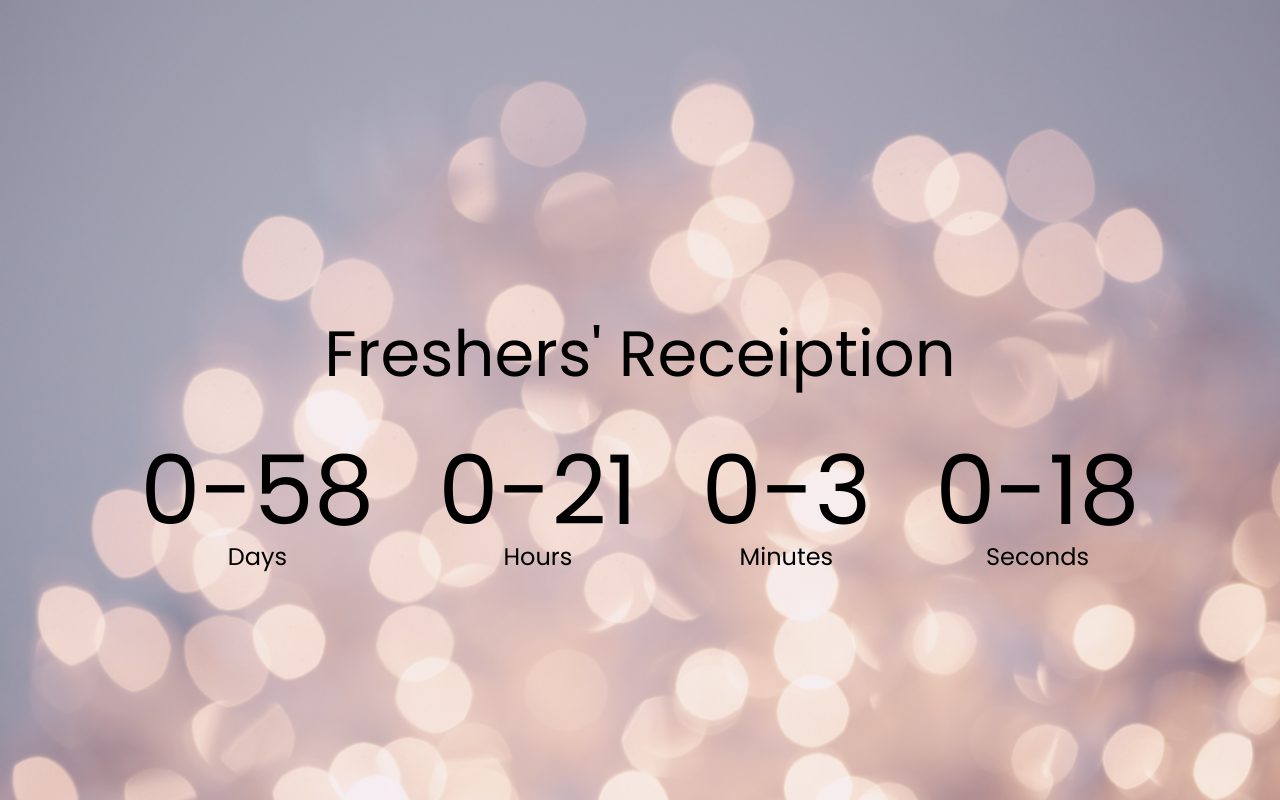
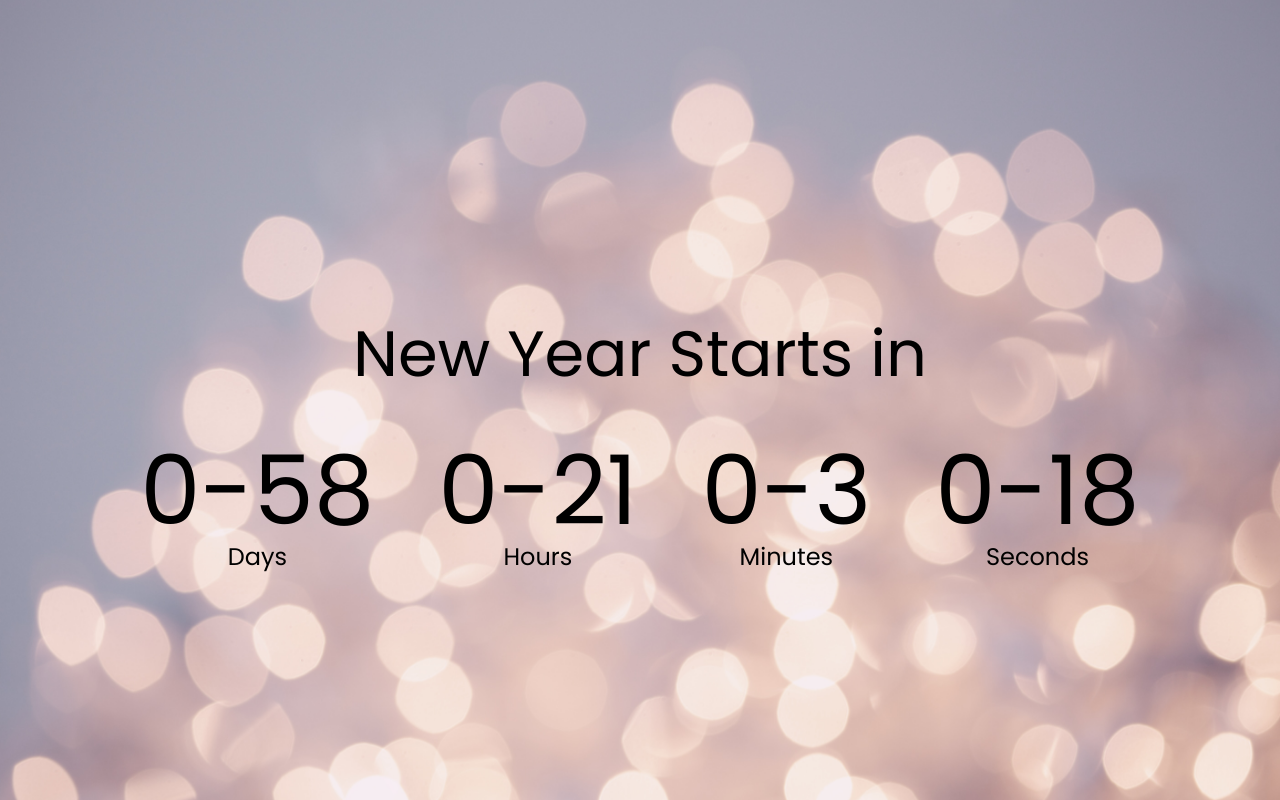
Before and after one commit to Shishir-Ahmed-Saikat/CountDownTimer, a plain HTML site: page index.html in a window 1280 px wide. Drawn offline with Linux system fonts and the light colour scheme.

Commit message:
Update index.html

```diff
--- a/index.html
+++ b/index.html
@@ -8,7 +8,7 @@
 </head>
 <body>
 
-   <h1>Freshers' Receiption</h1>
+   <h1>New Year Starts in</h1>
 
    <div class="coundown-container">
         <div class="countdown-el days-container">
```
